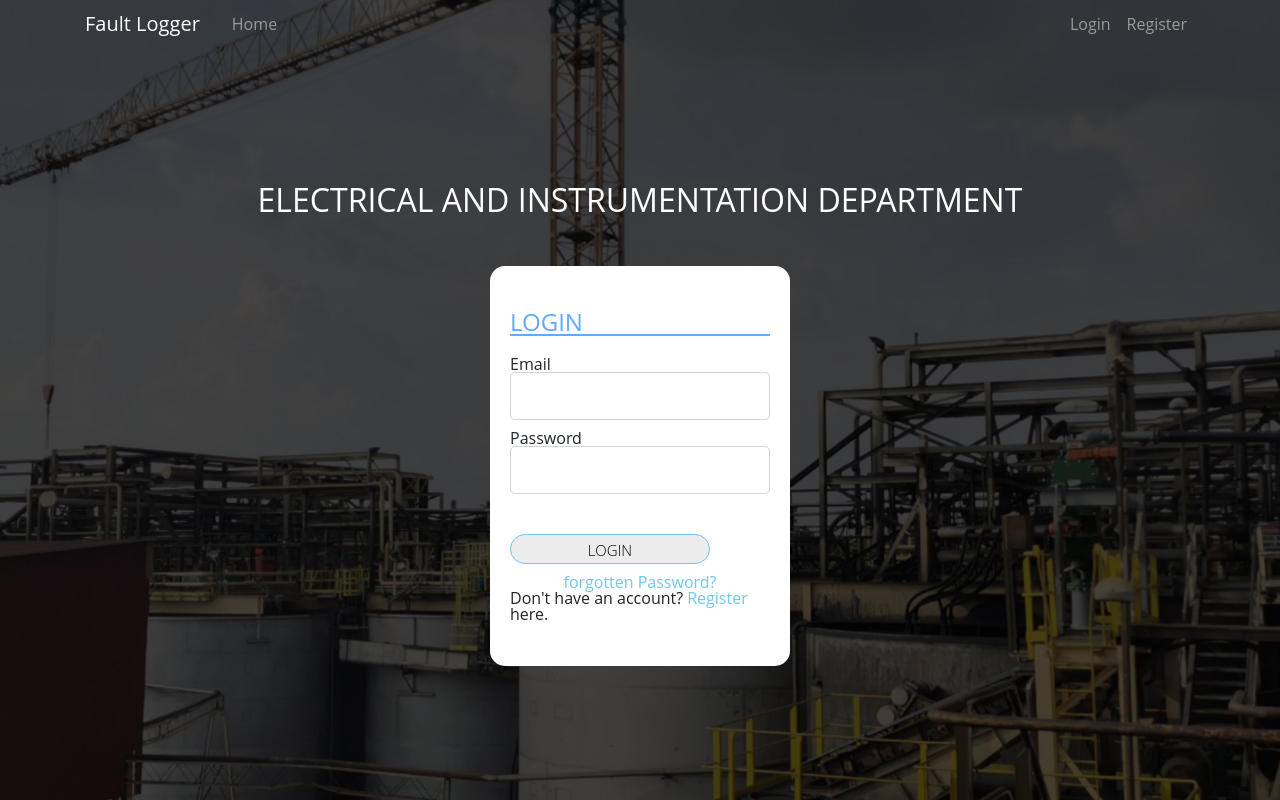
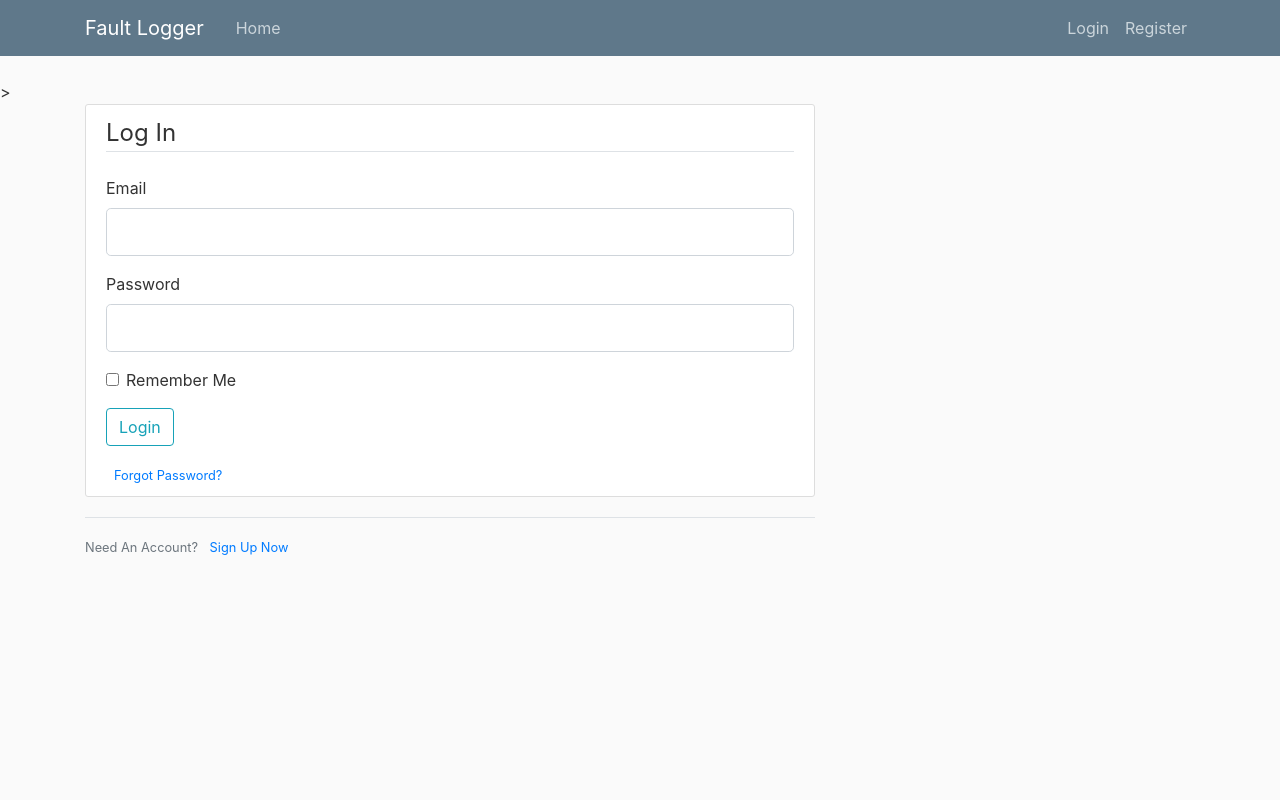
Before and after one commit to daniel-stephens/fault_logger, a Flask app: page /login in a window 1280 px wide. Run offline with Flask 2, Linux system fonts and the light colour scheme; some libraries are stand-ins or nearby versions.

Commit message:
fixing the dashboard

```diff
--- a/fault_logger_app/app/forms.py
+++ b/fault_logger_app/app/forms.py
@@ -93,7 +93,7 @@ class FunctionForm(FlaskForm):
     number = StringField('Number', validators=[DataRequired()])
     name = StringField('Function Name', validators=[DataRequired()])
     rating = IntegerField('rating', validators=[DataRequired()])
-    motor = QuerySelectField(query_factory = motors_query, allow_blank=False, get_label='serial_number')
+    motor = StringField('Motor')
     location =  QuerySelectField(query_factory = location_query, allow_blank=False, get_label='location')
     starter = QuerySelectField(query_factory = starter_query, allow_blank=False, get_label='name')
     submit = SubmitField('Submit')
@@ -101,14 +101,18 @@ class FunctionForm(FlaskForm):
 
 class FaultForm(FlaskForm):
     faults = QuerySelectField(query_factory = fault_query, allow_blank=True, get_label='fault')
-    reporter = QuerySelectField(query_factory = user_query, allow_blank=True, get_label='email')
-    usage = QuerySelectField(query_factory = funciton_query, allow_blank=False, get_label='number')
+    reporter = StringField('Reporter')
+    usage = StringField('Function')
     submit = SubmitField('Submit')
 
 class SearchForm(FlaskForm):
     motors = StringField('Search Motors', validators=[DataRequired()])
     submit = SubmitField('Search')
 
-class Form(FlaskForm):
-    motors = StringField('Search Motors', validators=[DataRequired()])
+# class Form(FlaskForm):
+#     motors = StringField('Search Motor', validators=[DataRequired()])
+#     submit = SubmitField('Search')
+
+class LocationForm(FlaskForm):
+    location = StringField('Search Location', validators=[DataRequired()])
     submit = SubmitField('Search')
--- a/fault_logger_app/app/routes.py
+++ b/fault_logger_app/app/routes.py
@@ -1,6 +1,6 @@
 from flask import render_template, url_for, flash, redirect, request
 from app import app, db, bcrypt
-from app.forms import RegistrationForm, LoginForm, UpdateAccountForm, MotorForm, FunctionForm, FaultForm, SearchForm
+from app.forms import RegistrationForm, LoginForm, UpdateAccountForm, MotorForm, FunctionForm, FaultForm, SearchForm, LocationForm
 from app.models import User, Motors, Function, Fault_log, Location, Starter, Faults, Position
 from flask_login import login_user, current_user, logout_user, login_required
 
@@ -8,26 +8,27 @@ from flask_login import login_user, current_user, logout_user, login_required
 @app.route('/')
 @app.route('/home')
 def home():
-    return render_template("home.html", title = 'Home')
+    return render_template("home.html", title='Home')
 
 
-@app.route('/register', methods = ['GET', 'POST'])
+@app.route('/register', methods=['GET', 'POST'])
 def register():
     if current_user.is_authenticated:
         return redirect(url_for('home'))
     form = RegistrationForm()
     if form.validate_on_submit():
-        hashed_password = bcrypt.generate_password_hash(form.password.data).decode('utf-8')
-        user = User(first_name=form.first_name.data, last_name  = form.last_name.data,
-                    email=form.email.data, position =form.position.data ,password=hashed_password )
+        hashed_password = bcrypt.generate_password_hash(
+            form.password.data).decode('utf-8')
+        user = User(first_name=form.first_name.data, last_name=form.last_name.data,
+                    email=form.email.data, position=form.position.data, password=hashed_password)
         db.session.add(user)
         db.session.commit()
-        flash (f'Your account has been created! You are now able to log in', 'Success')
+        flash(f'Your account has been created! You are now able to log in', 'Success')
         return redirect(url_for('login'))
-    return render_template("register.html", title='register', form = form)
+    return render_template("register.html", title='register', form=form)
 
 
-@app.route('/login',  methods = ['GET', 'POST'])
+@app.route('/login',  methods=['GET', 'POST'])
 def login():
     if current_user.is_authenticated:
         return redirect(url_for('home'))
@@ -40,8 +41,7 @@ def login():
             return redirect(next_page) if next_page else redirect(url_for('home'))
         else:
             flash('Login Unsuccessful. Please check username and password', 'danger')
-    return render_template("login.html", title='login', form = form)
-
+    return render_template("login.html", title='login', form=form)
 
 
 @app.route('/about')
@@ -54,7 +54,8 @@ def logout():
     logout_user()
     return redirect(url_for('home'))
 
-@app.route('/account',  methods = ['GET', 'POST'])
+
+@app.route('/account',  methods=['GET', 'POST'])
 @login_required
 def account():
     form = UpdateAccountForm()
@@ -62,7 +63,7 @@ def account():
         current_user.first_name = form.first_name.data
         current_user.last_name = form.last_name.data
         current_user.email = form.email.data
-        current_user.position= form.position.data
+        current_user.position = form.position.data
         db.session.commit()
         flash('your account has been updated!', 'success')
         return redirect(url_for('account'))
@@ -74,53 +75,61 @@ def account():
         form.email.data = current_user.email
 
     return render_template('account.html', title='Account',
-                             form = form)
+                           form=form)
 
 
-@app.route('/motors',  methods = ['GET', 'POST'])
+@app.route('/motors',  methods=['GET', 'POST'])
 def motor_log():
     form = MotorForm()
     if form.validate_on_submit():
-        motor = Motors(serial_number = form.serial_number.data, rating=form.rating.data, voltage  = form.voltage.data, current=form.current.data,
-                    frame_size = form.frame_size.data, number_of_poles=form.number_of_poles.data)
+        motor = Motors(serial_number=form.serial_number.data, rating=form.rating.data, voltage=form.voltage.data, current=form.current.data,
+                       frame_size=form.frame_size.data, number_of_poles=form.number_of_poles.data)
         db.session.add(motor)
         db.session.commit()
-        flash (f'Motor has been created in the database', 'Success')
+        flash(f'Motor has been created in the database', 'Success')
         return redirect(url_for('home'))
 
     return render_template('motors.html', title='Motors',
-                             form = form)
+                           form=form)
 
 
-@app.route('/function',  methods = ['GET', 'POST'])
+@app.route('/function',  methods=['GET', 'POST'])
 def functions_log():
     form = FunctionForm()
     if form.validate_on_submit():
-        function = Function(number = form.number.data, name = form.name.data, rating = form.rating.data,
-                            motor = form.motor.data, location = form.location.data, starter = form.starter.data)
+
+        motors = form.motor.data
+        motor = Motors.query.filter_by(serial_number=motors).first()
+
+        function = Function(number=form.number.data, name=form.name.data, rating=form.rating.data,
+                            motor=motor, location=form.location.data, starter=form.starter.data)
         db.session.add(function)
         db.session.commit()
-        flash (f'Motor usage has been created in the database', 'Success')
+        flash(f'Motor usage has been created in the database', 'Success')
         return redirect(url_for('home'))
 
-    return render_template('functions.html', title='Function', form = form)
+    return render_template('functions.html', title='Function', form=form)
 
 
-@app.route('/faults',  methods = ['GET', 'POST'])
+@app.route('/faults',  methods=['GET', 'POST'])
 @login_required
 def faults_log():
     form = FaultForm()
 
     if form.validate_on_submit():
-        fault = Fault_log(fault = form.faults.data, reporter = form.reporter.data,
-                    usage= form.usage.data)
+        current_user.first_name = form.usage.data
+        reporter = User.query.filter_by(email=form.reporter.data).first()
+        funct = form.usage.data
+        usage = Function.query.filter_by(number=funct).first()
+
+        fault = Fault_log(fault=form.faults.data, reporter=reporter,
+                          usage=usage)
         db.session.add(fault)
         db.session.commit()
-        flash (f'Motor fault has been created in the database', 'Success')
+        flash(f'Motor fault has been created in the database', 'Success')
         return redirect(url_for('home'))
 
-    return render_template('faults.html', title='Fault', form = form)
-
+    return render_template('faults.html', title='Fault', form=form)
 
 
 @app.route('/search', methods=['GET', 'POST'])
@@ -128,14 +137,5 @@ def search():
     form = SearchForm()
     form.validate_on_submit()
     motor = form.motors.data
-    motors = Motors.query.filter_by(id=motor).first()
-    #motors = Motors.query.()
-    return render_template('search.html',motors = motors, form = form )
-
-# @app.route('/try', methods=['GET', 'POST'])
-# def trial():
-#     form = TryForm()
-#     form.validate_on_submit()
-#     motor = form.motors.data
-#     motors = Motors.query.filter_by(id=motor).first()
-#     return render_template('try.html', results = results, form = form)
+    motors = Motors.query.filter_by(serial_number=motor).first()
+    return render_template('search.html', motors=motors, form=form)
--- /dev/null
+++ b/fault_logger_app/app/static/main.css
@@ -0,0 +1,80 @@
+body {
+    background: #fafafa;
+    color: #333333;
+    margin-top: 5rem;
+  }
+
+  h1, h2, h3, h4, h5, h6 {
+    color: #444444;
+  }
+
+  .bg-steel {
+    background-color: #5f788a;
+  }
+
+  .site-header .navbar-nav .nav-link {
+    color: #cbd5db;
+  }
+
+  .site-header .navbar-nav .nav-link:hover {
+    color: #ffffff;
+  }
+
+  .site-header .navbar-nav .nav-link.active {
+    font-weight: 500;
+  }
+
+  .content-section {
+    background: #ffffff;
+    padding: 10px 20px;
+    border: 1px solid #dddddd;
+    border-radius: 3px;
+    margin-bottom: 20px;
+  }
+
+  .article-title {
+    color: #444444;
+  }
+
+  a.article-title:hover {
+    color: #428bca;
+    text-decoration: none;
+  }
+
+  .article-content {
+    white-space: pre-line;
+  }
+
+  .article-img {
+    height: 65px;
+    width: 65px;
+    margin-right: 16px;
+  }
+
+  .article-metadata {
+    padding-bottom: 1px;
+    margin-bottom: 4px;
+    border-bottom: 1px solid #e3e3e3
+  }
+
+  .article-metadata a:hover {
+    color: #333;
+    text-decoration: none;
+  }
+
+  .article-svg {
+    width: 25px;
+    height: 25px;
+    vertical-align: middle;
+  }
+
+  .account-img {
+    height: 125px;
+    width: 125px;
+    margin-right: 20px;
+    margin-bottom: 16px;
+  }
+
+  .account-heading {
+    font-size: 2.5rem;
+  }
--- a/fault_logger_app/app/static/styles/main.css
+++ b/fault_logger_app/app/static/styles/motor.css
@@ -59,7 +59,7 @@ html{
 }
 
 body{
-    background-image: url(images/motors.png);
+    background-image: url(static/images/motors.png);
     background-position: center;
     background-size: cover;
     display: flex;
--- a/fault_logger_app/app/templates/layout.html
+++ b/fault_logger_app/app/templates/layout.html
@@ -2,16 +2,23 @@
 <html lang="en">
 
 <head>
-
+    <style>
+       table, th, td {
+         border: 1px solid black;
+       }
+     </style>>
     {%if title %}
             <title> {{ title }}</title>
         {% else %}
             <title> Motor Site </title>
     {% endif %}
-    <meta charset="UTF-8">
-    <meta name="viewport" content="width=device-width, initial-scale=1.0">
-    <link rel="stylesheet" href="https://cdn.jsdelivr.net/npm/bootstrap@4.5.3/dist/css/bootstrap.min.css" integrity="sha384-TX8t27EcRE3e/ihU7zmQxVncDAy5uIKz4rEkgIXeMed4M0jlfIDPvg6uqKI2xXr2" crossorigin="anonymous">
-    <link rel="stylesheet" type = "text/css" href= "{{ url_for('static', filename='styles/main.css') }}">
+    <!-- Required meta tags -->
+    <meta charset="utf-8">
+    <meta name="viewport" content="width=device-width, initial-scale=1, shrink-to-fit=no">
+    <!-- Bootstrap CSS -->
+    <link rel="stylesheet" href="https://maxcdn.bootstrapcdn.com/bootstrap/4.0.0/css/bootstrap.min.css" integrity="sha384-Gn5384xqQ1aoWXA+058RXPxPg6fy4IWvTNh0E263XmFcJlSAwiGgFAW/dAiS6JXm" crossorigin="anonymous">
+
+    <link rel="stylesheet" type="text/css" href="{{ url_for('static', filename='main.css') }}">
 
 
 </head>
@@ -46,9 +53,10 @@
           </div>
         </nav>
       </header>
-    <section>
-        <h1 class="unitName"> ELECTRICAL AND INSTRUMENTATION DEPARTMENT </h1>
-    </section>
+    <main role="main" class="container">
+      <div class="row">
+        <div class="col-md-8">
+
             {% with messages = get_flashed_messages(with_categories=true) %}
               {% if messages %}
                  {% for category, message in messages %}
@@ -58,7 +66,20 @@
                  {% endfor %}
               {% endif %}
             {% endwith %}
+
           {% block content %}{% endblock %}
+        </div>
+      </div>
+    </main>
+
+
+            <!-- Optional JavaScript -->
+      <!-- jQuery first, then Popper.js, then Bootstrap JS -->
+      <script src="https://code.jquery.com/jquery-3.2.1.slim.min.js" integrity="sha384-KJ3o2DKtIkvYIK3UENzmM7KCkRr/rE9/Qpg6aAZGJwFDMVNA/GpGFF93hXpG5KkN" crossorigin="anonymous"></script>
+      <script src="https://cdnjs.cloudflare.com/ajax/libs/popper.js/1.12.9/umd/popper.min.js" integrity="sha384-ApNbgh9B+Y1QKtv3Rn7W3mgPxhU9K/ScQsAP7hUibX39j7fakFPskvXusvfa0b4Q" crossorigin="anonymous"></script>
+      <script src="https://maxcdn.bootstrapcdn.com/bootstrap/4.0.0/js/bootstrap.min.js" integrity="sha384-JZR6Spejh4U02d8jOt6vLEHfe/JQGiRRSQQxSfFWpi1MquVdAyjUar5+76PVCmYl" crossorigin="anonymous"></script>
+
+
 </body>
 
 </html>
--- a/fault_logger_app/app/templates/login.html
+++ b/fault_logger_app/app/templates/login.html
@@ -1,11 +1,11 @@
 {% extends "layout.html" %}
 {% block content %}
-<div class="panel">
+    <div class="content-section">
         <form method="POST" action="">
             {{ form.hidden_tag() }}
-
-        <legend> <h1 class="form_header"> LOGIN </h1> </legend>
-            <div class="textbox">
+            <fieldset class="form-group">
+                <legend class="border-bottom mb-4">Log In</legend>
+                <div class="form-group">
                     {{ form.email.label(class="form-control-label") }}
                     {% if form.email.errors %}
                         {{ form.email(class="form-control form-control-lg is-invalid") }}
@@ -18,7 +18,7 @@
                         {{ form.email(class="form-control form-control-lg") }}
                     {% endif %}
                 </div>
-            <div class="textbox">
+                <div class="form-group">
                     {{ form.password.label(class="form-control-label") }}
                     {% if form.password.errors %}
                         {{ form.password(class="form-control form-control-lg is-invalid") }}
@@ -31,23 +31,22 @@
                         {{ form.password(class="form-control form-control-lg") }}
                     {% endif %}
                 </div>
-            <!-- <div class="form-check">
+                <div class="form-check">
                     {{ form.remember(class="form-check-input") }}
                     {{ form.remember.label(class="form-check-label") }}
-            </div> -->
-            <div class="textbox">
-                {{ form.submit(class="button") }}
                 </div>
-
+            </fieldset>
+            <div class="form-group">
+                {{ form.submit(class="btn btn-outline-info") }}
+            </div>
+            <small class="text-muted ml-2">
+                <a href="#">Forgot Password?</a>
+            </small>
         </form>
-    <div>
-        <a href="#"> forgotten Password? </a>
     </div>
-    <div>
-        Don't have an account? <a href="{{url_for('register') }}" > Register</a> here.
-    </div>
-    <p>
-
-    </p>
+    <div class="border-top pt-3">
+        <small class="text-muted">
+            Need An Account? <a class="ml-2" href="{{ url_for('register') }}">Sign Up Now</a>
+        </small>
     </div>
 {% endblock content %}
```
Also changed, not shown: fault_logger_app/app/models.py (+5 -2 lines), fault_logger_app/app/templates/functions.html (+10 -11 lines), fault_logger_app/app/templates/motors.html (+12 -10 lines), fault_logger_app/app/templates/register.html (+3 -5 lines), fault_logger_app/app/templates/search.html (+4 -15 lines), fault_logger_app/app/.motors.db (added), fault_logger_app/app/motors.db, 3 other files. Lines whose indentation alone changed are shown as unchanged.
